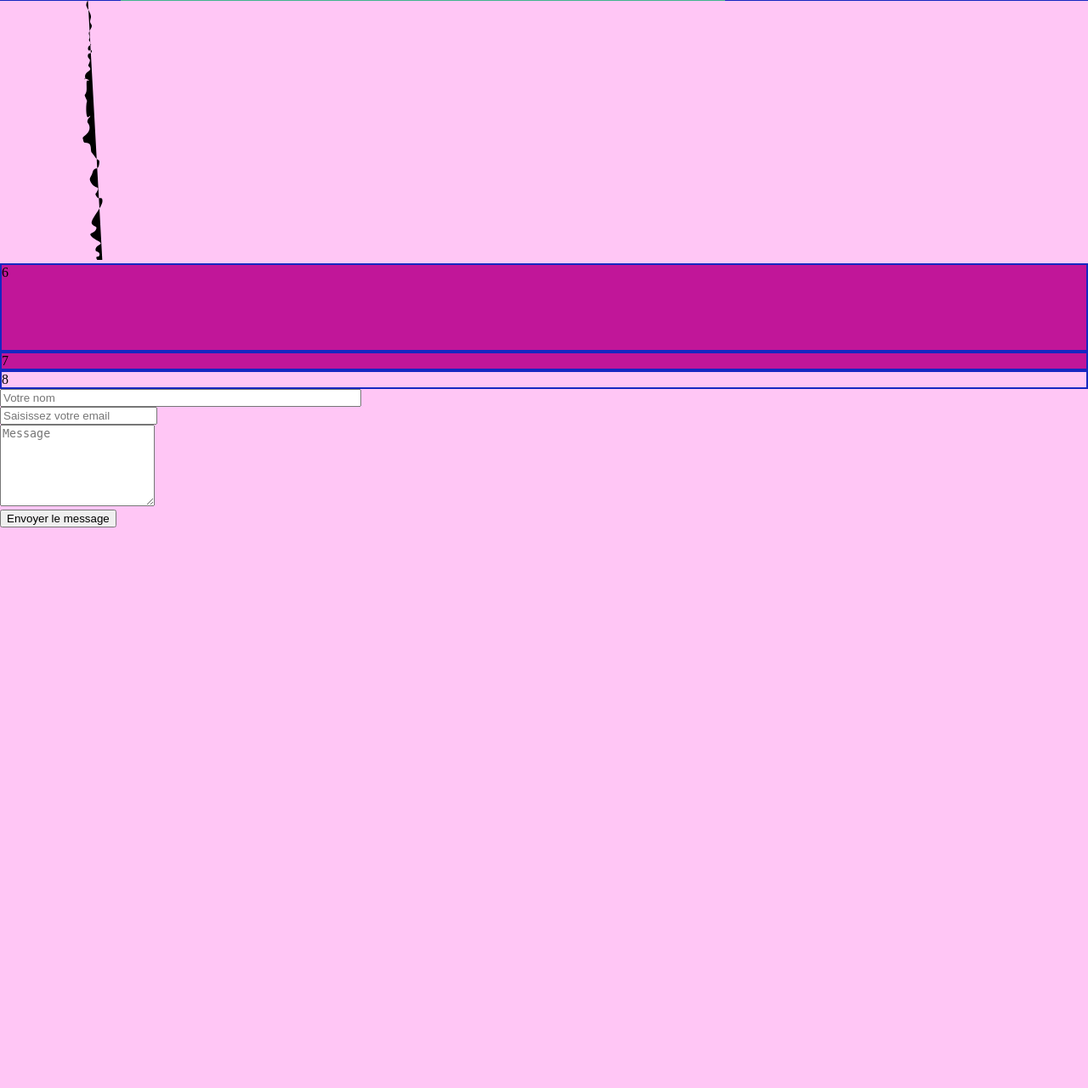
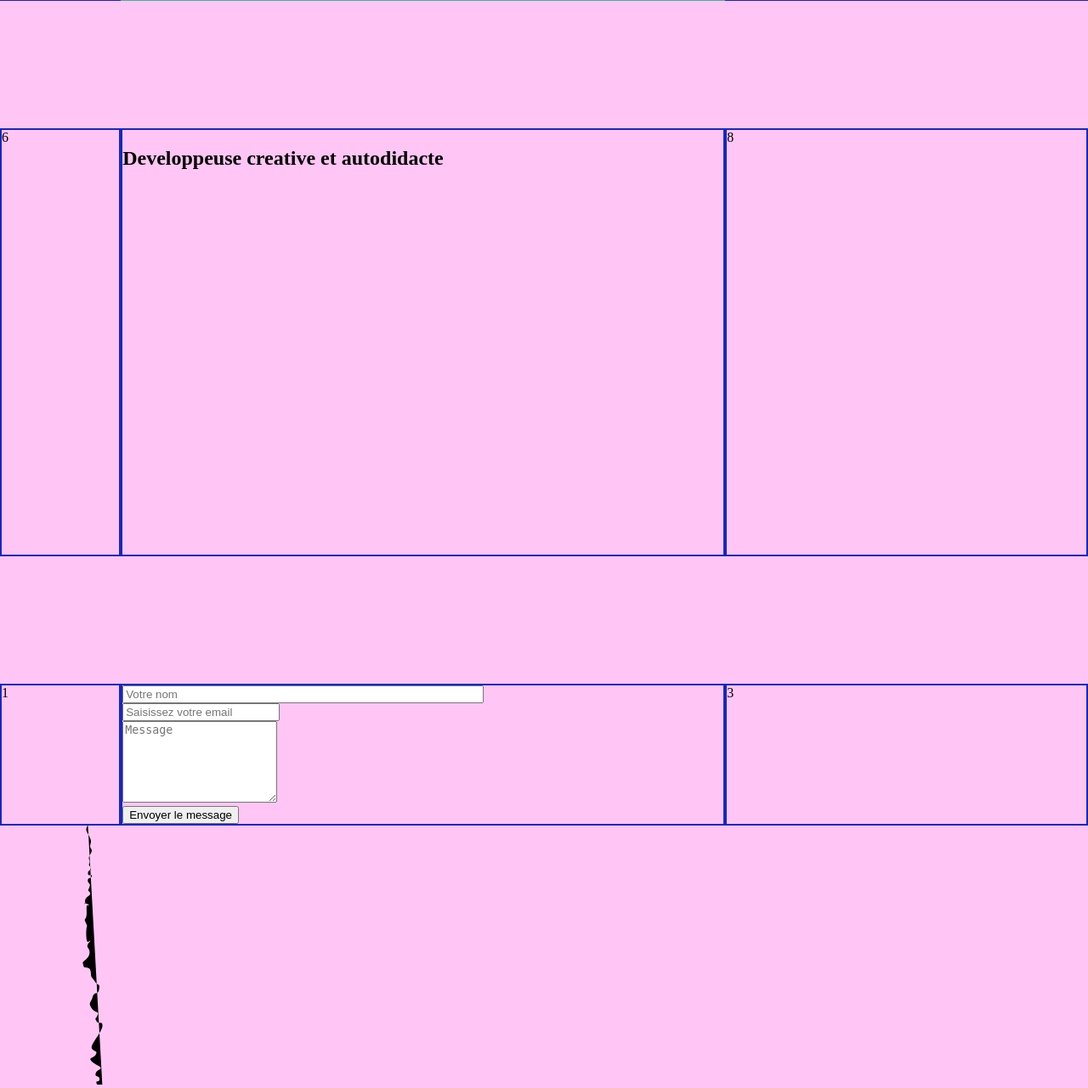
Before and after one commit to JulieGoncalves/Portfolio-dev-julie, a web app: file index.html in a window 1280 px wide. Shown: the part 1800-3081 px from the top of the page at 85% size. Before the commit the page ends 2421 px from the top, so only its background shows below. Run offline with its HTML, style and script files only (its server is not run), Linux system fonts and the light colour scheme; some web fonts are replaced.

Commit message:
Structure site

```diff
--- a/css/accueil/grid.css
+++ b/css/accueil/grid.css
@@ -3,7 +3,7 @@
   width: 100%;
   display: grid;
   grid-template-columns: 1fr 5fr 3fr;
-  grid-template-rows: auto auto auto auto auto;
+  grid-template-rows: auto auto auto auto auto auto;
   grid-template-rows: none;
   grid-auto-rows: auto;
   z-index: 12;
@@ -90,19 +90,17 @@ padding-right: 10%;
 
 /* -- A PROPOS -- */
 
-/* .grid-row-5-column-1,.grid-row-5-column-2,.grid-row-5-column-3{
+.grid-row-5-column-1,.grid-row-5-column-2,.grid-row-5-column-3{
   margin-top: 150px;
-} */
+}
 
 .grid-row-5-column-1 {
   border: solid 2px #1627c1;
   grid-area: 5 / 1 / 6 / 2;
-  height : 100px;
-  background-color: #c11699;
+  height : 500px;
 }
 
 .grid-row-5-column-2 {
-  background-color: #c11699;
   border: solid 2px #1627c1;
   grid-area: 5 / 2 / 6 / 3;
 }
@@ -112,7 +110,24 @@ padding-right: 10%;
   grid-area: 5 / 3 / 6 / 4;
 }
 
-/* grid-row-start 5
-grid-column-start 2
-grid-row-end 6
-grid-column-end 3 */
+/* -- FORMULAIRE -- */
+
+.grid-row-6-column-1,.grid-row-6-column-2,.grid-row-6-column-3{
+  margin-top: 150px;
+}
+
+.grid-row-6-column-1 {
+  border: solid 2px #1627c1;
+  grid-area: 6 / 1 / 7 / 2;
+}
+
+/* -- formulaire de contact -- */
+.grid-row-6-column-2 {
+  border: solid 2px #1627c1;
+  grid-area: 6 / 2 / 7 / 3;
+}
+
+.grid-row-6-column-3 {
+  border: solid 2px #1627c1;
+  grid-area: 6 / 3 / 7 / 4;
+}
--- a/index.html
+++ b/index.html
@@ -176,10 +176,7 @@
       </div>
       <div class="grid-row-3-column-3"></div>
       <div class="grid-row-4-column-1 text-bottom">
-        <div>
-          Julie Goncalves, developpeuse front-end, basee à Paris, autodidacte et
-          créative
-        </div>
+        <div>Julie Goncalves</div>
       </div>
       <!-- SVG - boule de cristal -->
       <div class="grid-row-4-column-2">
@@ -250,16 +247,18 @@
           />
         </svg>
       </div>
-    </div>
 
       <!-- PROJETS -->
 
       <div class="grid-row-5-column-1">6</div>
-    <div class="grid-row-5-column-2">7</div>
+      <div class="grid-row-5-column-2">
+        <h2>Developpeuse creative et autodidacte</h2>
+      </div>
       <div class="grid-row-5-column-3">8</div>
 
       <!-- FORMULAIRE -->
-
+      <div class="grid-row-6-column-1">1</div>
+      <div class="grid-row-6-column-2">
         <form action="" class="formulaire">
           <div class="">
             <div class="form-nom">
@@ -297,7 +296,9 @@
             </div>
           </div>
         </form>
-
+      </div>
+      <div class="grid-row-6-column-3">3</div>
+    </div>
 
     <script src="https://ajax.googleapis.com/ajax/libs/jquery/3.6.4/jquery.min.js"></script>
     <script src="https://cdnjs.cloudflare.com/ajax/libs/gsap/3.11.5/gsap.min.js"></script>
```
Lines whose indentation alone changed are shown as unchanged.
